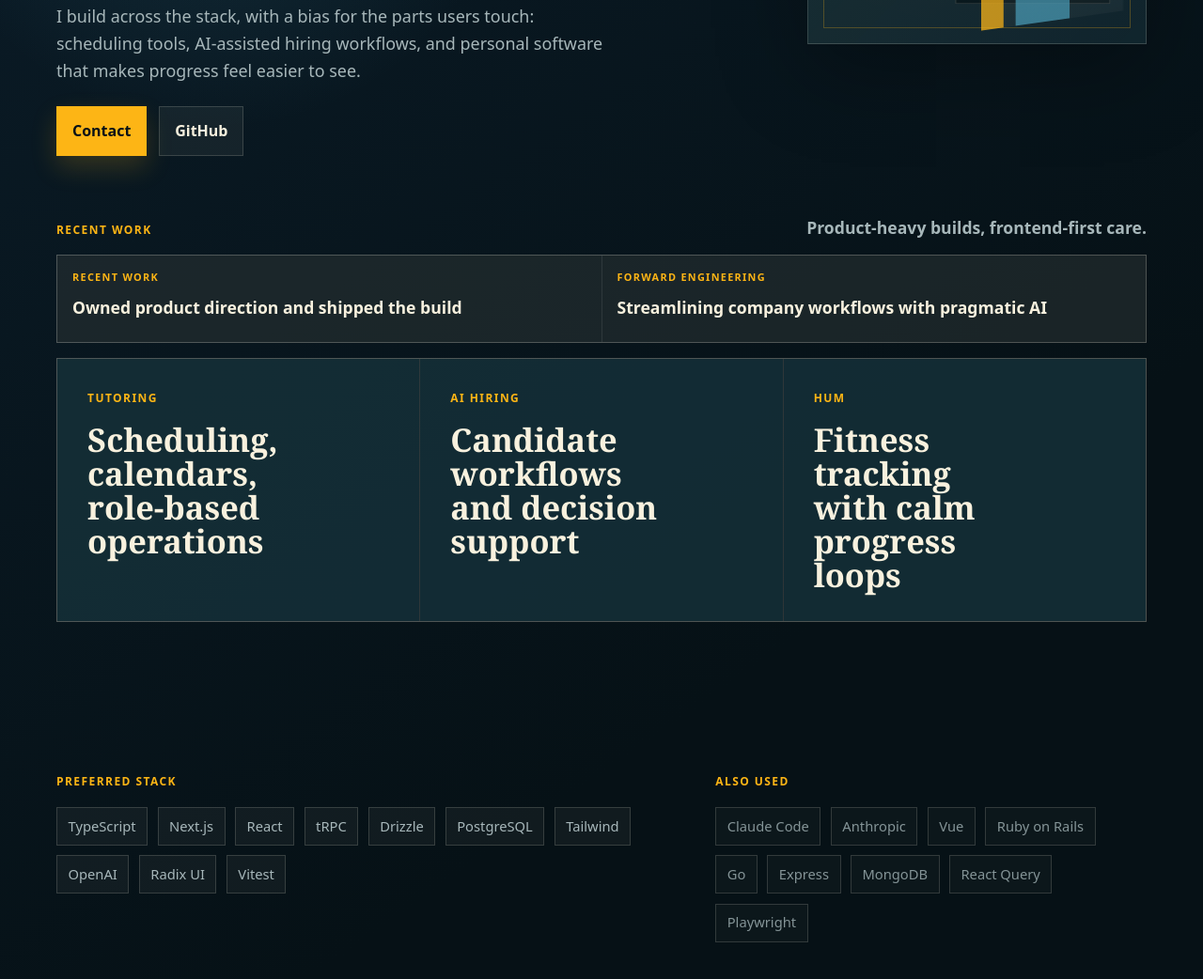
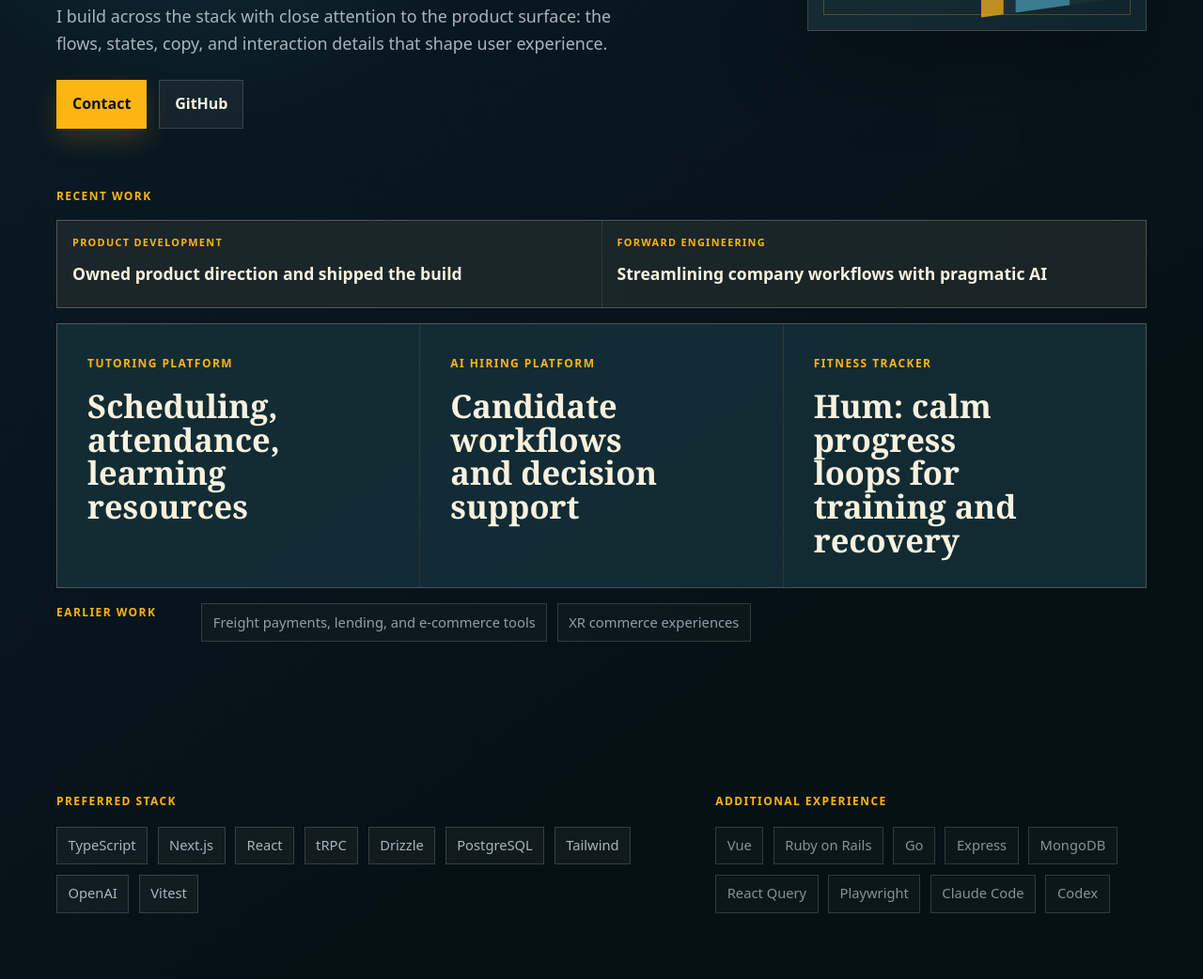
Before and after one commit to jiselle03/jiselle03.github.io, an Astro site: page / in a window 1280 px wide. Shown: the part 540-1582 px from the top of the page at 94% size. Built offline with nearby package versions, Linux system fonts and the light colour scheme; Astro itself is replaced by a stand-in of ours.

Commit message:
polish: tune stack and ui copy

```diff
--- a/src/pages/index.astro
+++ b/src/pages/index.astro
@@ -4,22 +4,25 @@ import '../styles/global.css';
 const links = [
   { label: 'GitHub', href: 'https://github.com/jiselle03' },
   { label: 'LinkedIn', href: 'https://linkedin.com/in/jiselleliu' },
+  { label: 'Writing', href: 'https://www.timidmag.com/writers/jiselle-liu' },
   { label: 'Email', href: 'mailto:hello@jiselleliu.com' },
 ];
 
 const signals = [
-  { label: 'Tutoring', value: 'Scheduling, calendars, role-based operations' },
-  { label: 'AI hiring', value: 'Candidate workflows and decision support' },
-  { label: 'Hum', value: 'Fitness tracking with calm progress loops' },
+  { label: 'Tutoring Platform', value: 'Scheduling, attendance, learning resources' },
+  { label: 'AI Hiring Platform', value: 'Candidate workflows and decision support' },
+  { label: 'Fitness Tracker', value: 'Hum: calm progress loops for training and recovery' },
 ];
 
 const ownershipNotes = [
-  { label: 'Recent work', value: 'Owned product direction and shipped the build' },
+  { label: 'Product development', value: 'Owned product direction and shipped the build' },
   { label: 'Forward engineering', value: 'Streamlining company workflows with pragmatic AI' },
 ];
 
-const preferredStack = ['TypeScript', 'Next.js', 'React', 'tRPC', 'Drizzle', 'PostgreSQL', 'Tailwind', 'OpenAI', 'Radix UI', 'Vitest'];
-const alsoUsed = ['Claude Code', 'Anthropic', 'Vue', 'Ruby on Rails', 'Go', 'Express', 'MongoDB', 'React Query', 'Playwright'];
+const earlierWork = ['Freight payments, lending, and e-commerce tools', 'XR commerce experiences'];
+
+const preferredStack = ['TypeScript', 'Next.js', 'React', 'tRPC', 'Drizzle', 'PostgreSQL', 'Tailwind', 'OpenAI', 'Vitest'];
+const additionalExperience = ['Vue', 'Ruby on Rails', 'Go', 'Express', 'MongoDB', 'React Query', 'Playwright', 'Claude Code', 'Codex'];
 ---
 
 <!doctype html>
@@ -27,7 +30,7 @@ const alsoUsed = ['Claude Code', 'Anthropic', 'Vue', 'Ruby on Rails', 'Go', 'Exp
   <head>
     <meta charset="utf-8" />
     <meta name="viewport" content="width=device-width, initial-scale=1" />
-    <meta name="description" content="Jiselle Liu, fullstack engineer with a frontend focus." />
+    <meta name="description" content="Jiselle Liu, fullstack engineer building useful software and careful interfaces." />
     <meta name="theme-color" content="#0b1d2a" />
     <link rel="icon" href="/icons/favicon_512.png" />
     <link rel="apple-touch-icon" href="/icons/favicon_512.png" />
@@ -55,14 +58,14 @@ const alsoUsed = ['Claude Code', 'Anthropic', 'Vue', 'Ruby on Rails', 'Go', 'Exp
     <main id="main" class="page-shell">
       <section class="hero" aria-labelledby="hero-title">
         <div class="hero-copy">
-          <p class="eyebrow">Fullstack engineer / frontend focus</p>
+          <p class="eyebrow">Fullstack engineer / product-minded builder</p>
           <h1 id="hero-title">
             <span>Useful software,</span>
             <span>careful interfaces.</span>
           </h1>
           <p class="lede">
-            I build across the stack, with a bias for the parts users touch:
-            scheduling tools, AI-assisted hiring workflows, and personal software that makes progress feel easier to see.
+            I build across the stack with close attention to the product surface:
+            the flows, states, copy, and interaction details that shape user experience.
           </p>
 
           <div class="hero-actions" aria-label="Primary links">
@@ -87,8 +90,7 @@ const alsoUsed = ['Claude Code', 'Anthropic', 'Vue', 'Ruby on Rails', 'Go', 'Exp
 
       <section class="work-section" aria-labelledby="work-title">
         <div class="section-kicker">
-          <p>Recent work</p>
-          <h2 id="work-title">Product-heavy builds, frontend-first care.</h2>
+          <h2 id="work-title">Recent work</h2>
         </div>
 
         <div class="ownership-strip" aria-label="Work style">
@@ -108,6 +110,15 @@ const alsoUsed = ['Claude Code', 'Anthropic', 'Vue', 'Ruby on Rails', 'Go', 'Exp
             </article>
           ))}
         </div>
+
+        <div class="earlier-work" aria-label="Earlier work">
+          <p>Earlier work</p>
+          <ul>
+            {earlierWork.map((item) => (
+              <li>{item}</li>
+            ))}
+          </ul>
+        </div>
       </section>
 
       <section class="stack-band" aria-label="Technology stack">
@@ -121,9 +132,9 @@ const alsoUsed = ['Claude Code', 'Anthropic', 'Vue', 'Ruby on Rails', 'Go', 'Exp
         </div>
 
         <div>
-          <p>Also used</p>
+          <p>Additional experience</p>
           <ul>
-            {alsoUsed.map((item) => (
+            {additionalExperience.map((item) => (
               <li>{item}</li>
             ))}
           </ul>
--- a/src/styles/global.css
+++ b/src/styles/global.css
@@ -319,28 +319,16 @@ h1 span:last-child {
 }
 
 .section-kicker {
-  display: flex;
-  align-items: end;
-  justify-content: space-between;
-  gap: 1.5rem;
   margin-bottom: 1rem;
 }
 
-.section-kicker p {
+.section-kicker h2 {
   color: var(--gold);
   font-size: 0.75rem;
   font-weight: 850;
   letter-spacing: 0.12em;
+  line-height: 1.4;
   text-transform: uppercase;
-}
-
-.section-kicker h2 {
-  max-width: 25rem;
-  color: var(--muted);
-  font-size: 1.1rem;
-  font-weight: 650;
-  line-height: 1.4;
-  text-align: right;
 }
 
 .ownership-strip {
@@ -408,6 +396,39 @@ h1 span:last-child {
   font-size: 2.15rem;
   font-weight: 700;
   line-height: 1.04;
+}
+
+.earlier-work {
+  display: grid;
+  grid-template-columns: auto 1fr;
+  align-items: start;
+  gap: clamp(1rem, 4vw, 3rem);
+  padding-top: 1rem;
+}
+
+.earlier-work p {
+  color: var(--gold);
+  font-size: 0.75rem;
+  font-weight: 850;
+  letter-spacing: 0.12em;
+  text-transform: uppercase;
+}
+
+.earlier-work ul {
+  display: flex;
+  flex-wrap: wrap;
+  gap: 0.65rem;
+  padding: 0;
+  margin: 0;
+  list-style: none;
+}
+
+.earlier-work li {
+  padding: 0.48rem 0.72rem;
+  border: 1px solid var(--line);
+  color: rgba(167, 183, 186, 0.86);
+  background: rgba(248, 241, 222, 0.025);
+  font-size: 0.92rem;
 }
 
 .stack-band {
@@ -482,6 +503,7 @@ h1 span:last-child {
 @media (max-width: 860px) {
   .hero,
   .signal-grid,
+  .ownership-strip,
   .stack-band {
     grid-template-columns: 1fr;
   }
@@ -515,18 +537,13 @@ h1 span:last-child {
     justify-content: space-between;
   }
 
-  .section-kicker {
-    align-items: flex-start;
-    flex-direction: column;
-    gap: 0.45rem;
+  .ownership-strip {
+    grid-template-columns: 1fr;
   }
 
-  .section-kicker h2 {
-    text-align: left;
-  }
-
-  .ownership-strip {
+  .earlier-work {
     grid-template-columns: 1fr;
+    gap: 0.55rem;
   }
 
   .site-header,
```
Also changed, not shown: docs/portfolio-audit-plan.md (+3 -3 lines), .impeccable.md.
